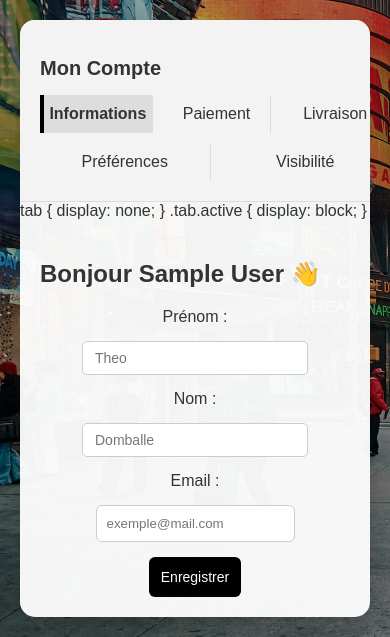
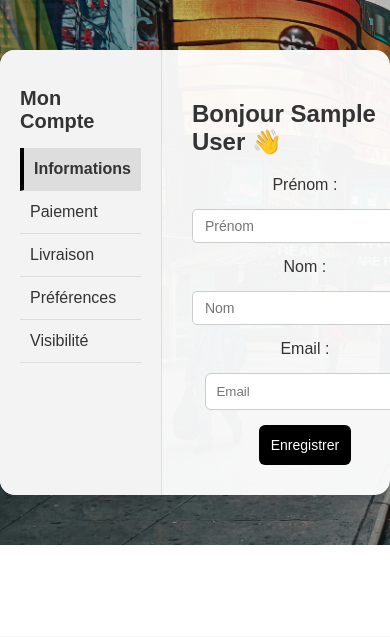
Before and after one commit to theodom974/projet-Ydays, a Flask app: page /profil.html in a window 390 px wide. Shown: the part 208-845 px from the top of the page. Run offline with Flask 3, Linux system fonts and the light colour scheme; the visitor is signed in with stand-in values (Sample User, id 1); data that the repository does not hold is empty.

Commit message:
fin du profil

```diff
--- a/init.sql
+++ b/init.sql
@@ -1,3 +1,4 @@
+
 DROP TABLE IF EXISTS users;
 DROP TABLE IF EXISTS preferences;
 DROP TABLE IF EXISTS paiement;
@@ -21,6 +22,8 @@ CREATE TABLE preferences (
 CREATE TABLE paiement (
     user_id INTEGER PRIMARY KEY,
     carte TEXT,
+    exp TEXT,       -- Nouveau : date d’expiration MM/AA
+    cvv TEXT,       -- Nouveau : code de sécurité CVV
     FOREIGN KEY(user_id) REFERENCES users(id)
 );
 
--- a/static/js/profil.js
+++ b/static/js/profil.js
@@ -1,4 +1,4 @@
-// ------------- Affiche le prénom depuis l'API -------------
+// Affiche le prénom depuis l'API
 fetch('/api/user')
   .then(res => res.json())
   .then(data => {
@@ -10,7 +10,7 @@ fetch('/api/user')
     }
   });
 
-// ------------- Onglets interactifs ----------------
+// Onglets interactifs
 const onglets = document.querySelectorAll(".profil-menu li");
 const tabs = document.querySelectorAll(".tab");
 
@@ -22,40 +22,40 @@ onglets.forEach(onglet => {
     onglet.classList.add("active");
     const id = onglet.getAttribute("data-tab");
     const tabAffiche = document.getElementById(id);
-    if (tabAffiche) {
-      tabAffiche.style.display = "block";
-    }
+    if (tabAffiche) tabAffiche.style.display = "block";
   });
 });
 
-// ------------- Paiement ----------------
-function savePaiement() {
-  const carte = document.getElementById("carte").value;
+// Paiement - Sauvegarde
+document.querySelector("#form-paiement").addEventListener("submit", function(e) {
+  e.preventDefault();
+  const carte = this.querySelector("[name='carte']").value;
+  const mm = this.querySelector("[name='mm']").value;
+  const cvv = this.querySelector("[name='cvv']").value;
 
   fetch("/api/paiement", {
     method: "POST",
     headers: { "Content-Type": "application/json" },
-    body: JSON.stringify({ carte })
+    body: JSON.stringify({ carte, mm, cvv })
   })
   .then(res => res.json())
   .then(data => {
     if (data.success) alert("Moyen de paiement enregistré !");
   });
-}
+});
 
-function chargerPaiement() {
+// Paiement - Chargement
 fetch("/api/paiement")
   .then(res => res.json())
   .then(data => {
-      if (data.success && data.carte) {
-        document.getElementById("carte").value = data.carte;
+    if (data.success) {
+      document.querySelector("[name='carte']").value = data.carte || "";
+      document.querySelector("[name='mm']").value = data.mm || "";
+      document.querySelector("[name='cvv']").value = data.cvv || "";
     }
   });
-}
-chargerPaiement();
 
-
-// ------------- Livraison ----------------
+// Livraison
 document.querySelector("#livraison form").addEventListener("submit", function(e) {
   e.preventDefault();
   const adresse = this.adresse.value;
@@ -73,7 +73,6 @@ document.querySelector("#livraison form").addEventListener("submit", function(e)
   });
 });
 
-function chargerLivraison() {
 fetch("/api/livraison")
   .then(res => res.json())
   .then(data => {
@@ -83,11 +82,8 @@ function chargerLivraison() {
       document.querySelector("[name='code']").value = data.code;
     }
   });
-}
-chargerLivraison();
 
-
-// ------------- Préférences ----------------
+// Préférences
 document.querySelector("#preferences form").addEventListener("submit", function(e) {
   e.preventDefault();
   const langue = this.langue.value;
@@ -104,7 +100,6 @@ document.querySelector("#preferences form").addEventListener("submit", function(
   });
 });
 
-function chargerPreferences() {
 fetch("/api/preferences")
   .then(res => res.json())
   .then(data => {
@@ -113,11 +108,8 @@ function chargerPreferences() {
       document.querySelector("[name='mode']").value = data.mode;
     }
   });
-}
-chargerPreferences();
 
-
-// ------------- Visibilité ----------------
+// Visibilité
 document.querySelector("#visibilite form").addEventListener("submit", function(e) {
   e.preventDefault();
   const profilPublic = this.profilPublic.value;
@@ -134,7 +126,6 @@ document.querySelector("#visibilite form").addEventListener("submit", function(e
   });
 });
 
-function chargerVisibilite() {
 fetch("/api/visibilite")
   .then(res => res.json())
   .then(data => {
@@ -143,5 +134,3 @@ function chargerVisibilite() {
       document.querySelector("[name='emailVisible']").value = data.email;
     }
   });
-}
-chargerVisibilite();
--- a/static/profil.css
+++ b/static/profil.css
@@ -121,50 +121,7 @@ body {
   line-height: 1.6;
 }
 
-
-
- /* --------- RESPONSIVE --------- */
- @media screen and (max-width: 768px) {
-   .profil-page {
-     flex-direction: column;
-     margin: 20px;
-   }
-
-   .profil-menu {
-     width: 100%;
-     border-right: none;
-     border-bottom: 1px solid #ddd;
-   }
-
-   .profil-menu ul {
-     display: flex;
-     flex-wrap: wrap;
-     gap: 10px;
-   }
-
-   .profil-menu li {
-     flex: 1;
-     text-align: center;
-     border-bottom: none;
-     border-right: 1px solid #ddd;
-     padding: 10px 5px;
-   }
-
-   .profil-menu li:last-child {
-     border-right: none;
-   }
-
-   .profil-content {
-     padding: 20px;
-   }
- }
- .tab {
-   display: none;
- }
-
- .tab.active {
-   display: block;
- }
+/* --------- FORMULAIRES --------- */
 form {
   display: flex;
   flex-direction: column;
--- a/templates/profil.html
+++ b/templates/profil.html
@@ -30,13 +30,7 @@
       <li data-tab="preferences">Préférences</li>
       <li data-tab="visibilite">Visibilité</li>
     </ul>
-  </aside>tab {
-    display: none;
-  }
-
-  .tab.active {
-    display: block;
-  }
+  </aside>
 
   <section class="profil-content">
     <!-- Informations -->
@@ -44,13 +38,13 @@
       <h1 id="bonjour">Bonjour !</h1>
       <form>
         <label>Prénom :</label>
-        <input type="text" name="prenom" placeholder="Theo" />
+        <input type="text" name="prenom" placeholder="Prénom" />
 
         <label>Nom :</label>
-        <input type="text" name="nom" placeholder="Domballe" />
+        <input type="text" name="nom" placeholder="Nom" />
 
         <label>Email :</label>
-        <input type="email" name="email" placeholder="exemple@mail.com" />
+        <input type="email" name="email" placeholder="Email" />
 
         <button type="submit">Enregistrer</button>
       </form>
@@ -58,10 +52,25 @@
 
     <!-- Paiement -->
     <div class="tab" id="paiement" style="display: none;">
-        <h1>Moyens de Paiement</h1>
-        <input type="text" id="carte" placeholder="**** **** **** 1234" />
-        <button onclick="savePaiement()">Enregistrer</button>
-      </div>
+      <h1>Ajouter une carte</h1>
+
+      <form id="form-paiement">
+        <div class="paiement-ligne">
+          <input type="text" id="numCarte" placeholder="Numéro de carte" required>
+          <input type="text" id="dateCarte" placeholder="MM/AA" required>
+          <input type="text" id="cvvCarte" placeholder="CVV" required>
+        </div>
+
+        <div class="paiement-options">
+          <label>
+            <input type="checkbox" id="saveCarte">
+            Enregistrer la carte de crédit pour les achats ultérieurs
+          </label>
+        </div>
+
+        <button type="submit">Enregistrer</button>
+      </form>
+    </div>
 
 
     <!-- Livraison -->
@@ -69,13 +78,13 @@
       <h1>Adresse de Livraison</h1>
       <form>
         <label>Adresse :</label>
-        <input type="text" name="adresse" placeholder="15 rue de Paris" />
+        <input type="text" name="adresse" placeholder="Rue" />
 
         <label>Ville :</label>
-        <input type="text" name="ville" placeholder="Montpellier" />
+        <input type="text" name="ville" placeholder="Ville" />
 
         <label>Code postal :</label>
-        <input type="text" name="code" placeholder="34000" />
+        <input type="text" name="code" placeholder="Code Postal" />
 
         <button type="submit">Enregistrer l’adresse</button>
       </form>
```
Also changed, not shown: other parts of static/profil.css (+60 -1 lines). Lines whose indentation alone changed are shown as unchanged.
